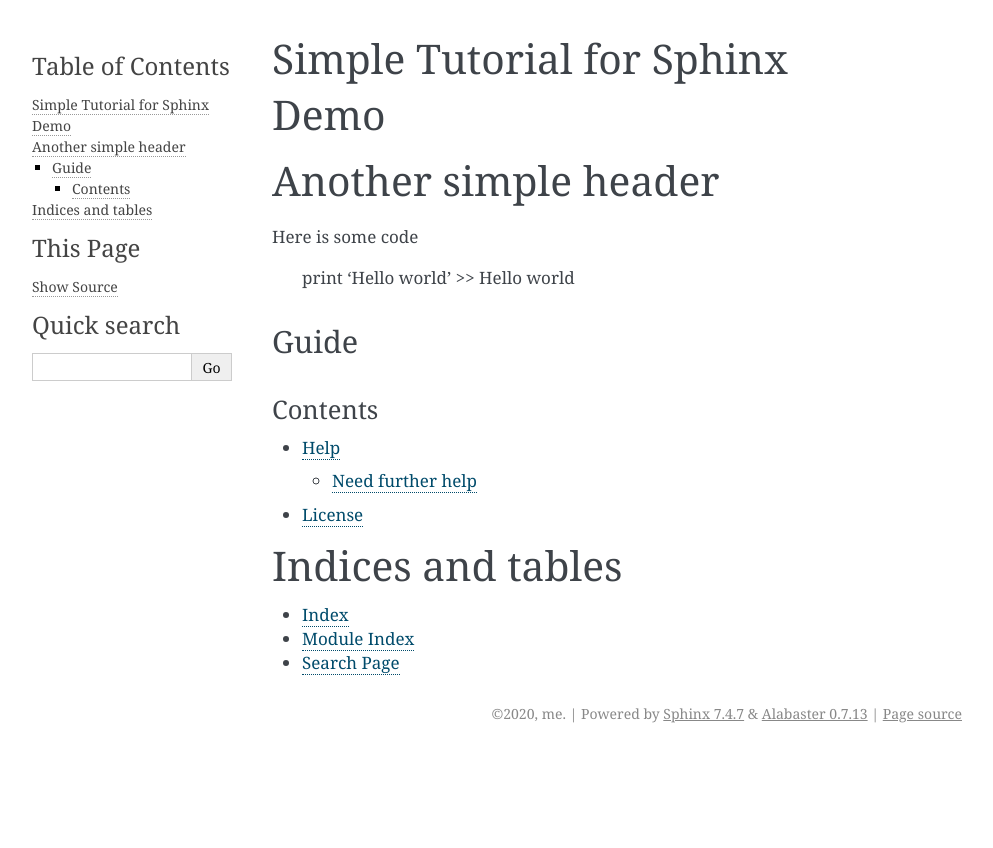
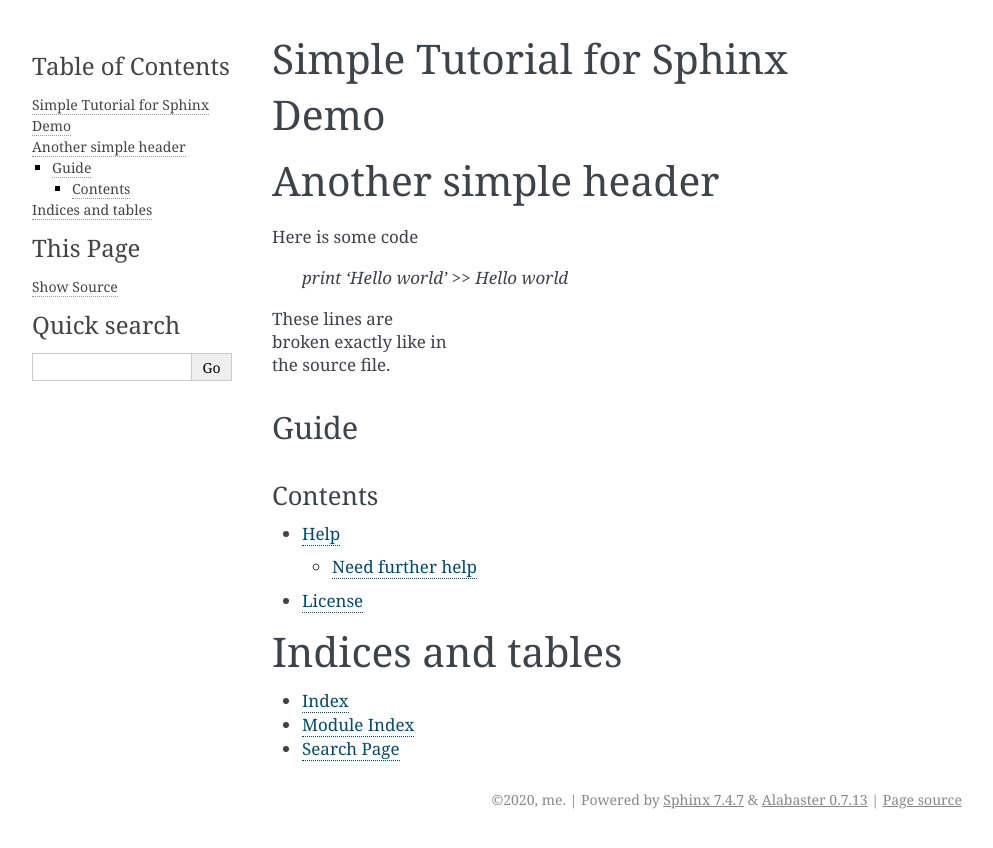
Before and after one commit to Zoliqa/sphinx-demo, a Sphinx documentation site: the page built from docs/source/index.rst, in a window 1280 px wide. Shown: the top 848 px of the page, without its empty margins (148-1141 px from the left). Built offline with Sphinx 7.4.7, drawn with Linux system fonts in a browser that asks for light colours.

```diff
--- a/docs/source/index.rst
+++ b/docs/source/index.rst
@@ -11,8 +11,12 @@ Another simple header
 
 Here is some code
 
-   print 'Hello world'
-   >> Hello world
+   `print 'Hello world'
+   >> Hello world`
+
+| These lines are
+| broken exactly like in
+| the source file.
 
 Guide
 ^^^^^
--- a/docs/source/license.rst
+++ b/docs/source/license.rst
@@ -9,4 +9,6 @@ License
 
 Some text
 
+Some more text...
+
 Questions? Please send us an email...
```
